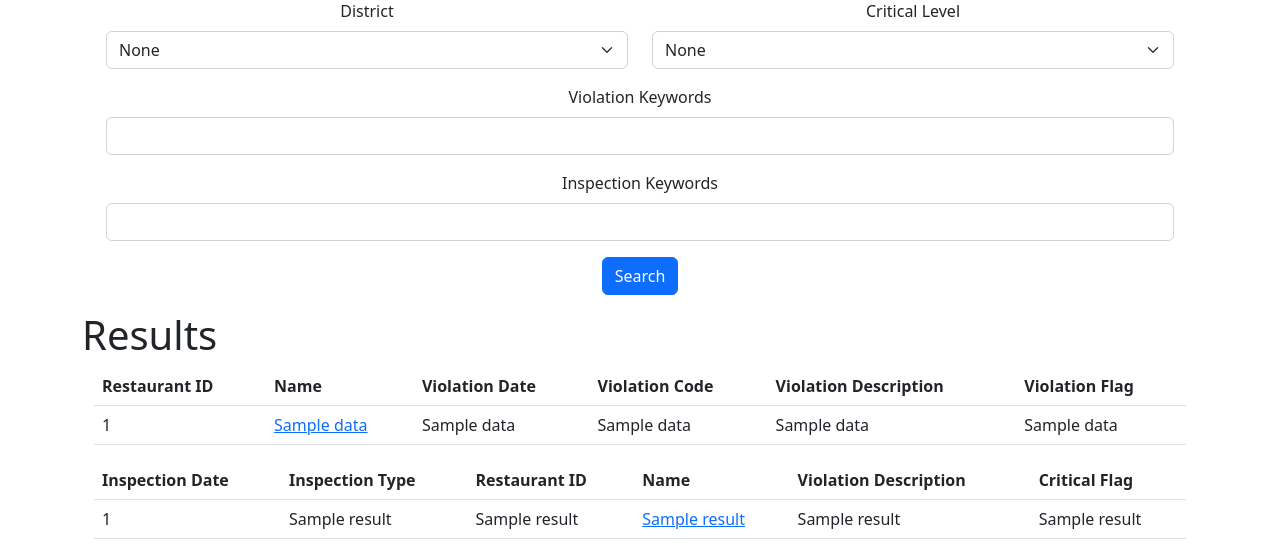
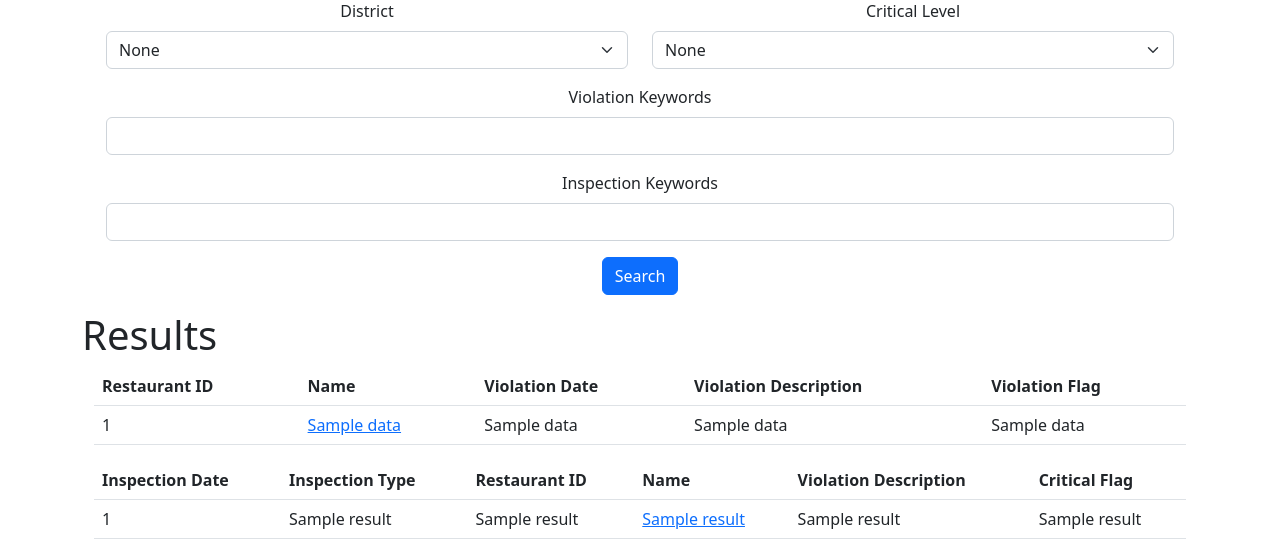
Before and after one commit to Xiaoyang-Song/NYC-Restaurant-Inspection-Database, a Flask app: template frontend/templates/functions/violations.html in a window 1280 px wide. Shown: the part 1815-2370 px from the top of the page. Run offline with Flask 2, Linux system fonts and the light colour scheme; the template is opened without the code that fills it: most values are stand-ins (such as "Sample title", 1, 10 or a date in 2020); parts of the project's set-up code (start-up, migrations or seed data) failed here and were passed over.

Commit message:
fix bugs

```diff
--- a/frontend/templates/functions/violations.html
+++ b/frontend/templates/functions/violations.html
@@ -339,7 +339,7 @@
                         <th>Restaurant ID</th>
                         <th>Name</th>
                         <th>Violation Date</th>
-                        <th>Violation Code</th>
+                        <!-- <th>Violation Code</th> -->
                         <th>Violation Description</th>
                         <th>Violation Flag</th>
                     </tr>
@@ -348,7 +348,7 @@
                         <td>{{n[0]}}</td>
                         <td><a href="{{ url_for('functions.page', rid=n[0]) }}">{{n[1]}}</a></td>
                         <td>{{n[2]}}</td>
-                        <td>{{n[3]}}</td>
+                        <!-- <td>{{n[3]}}</td> -->
                         <td>{{n[4]}}</td>
                         <td>{{n[5]}}</td>
                     </tr>
```
